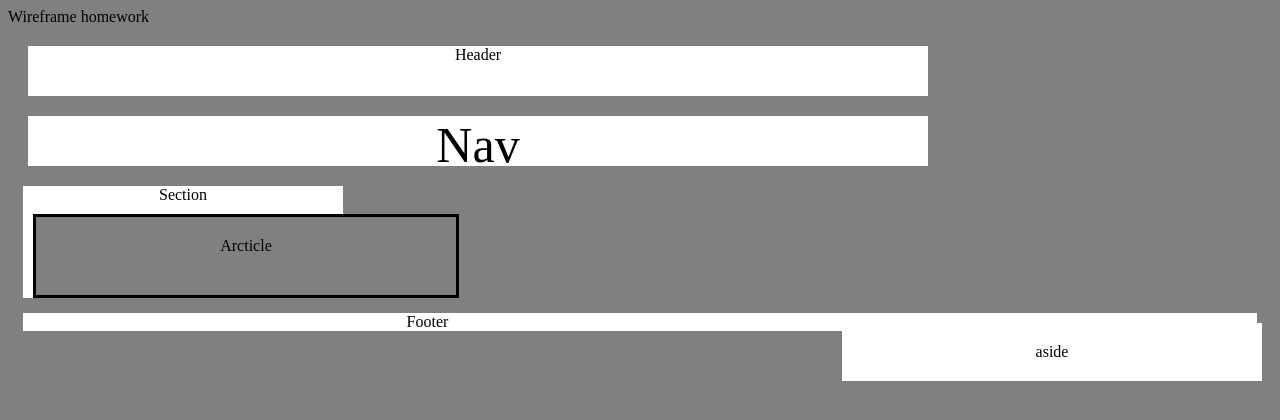
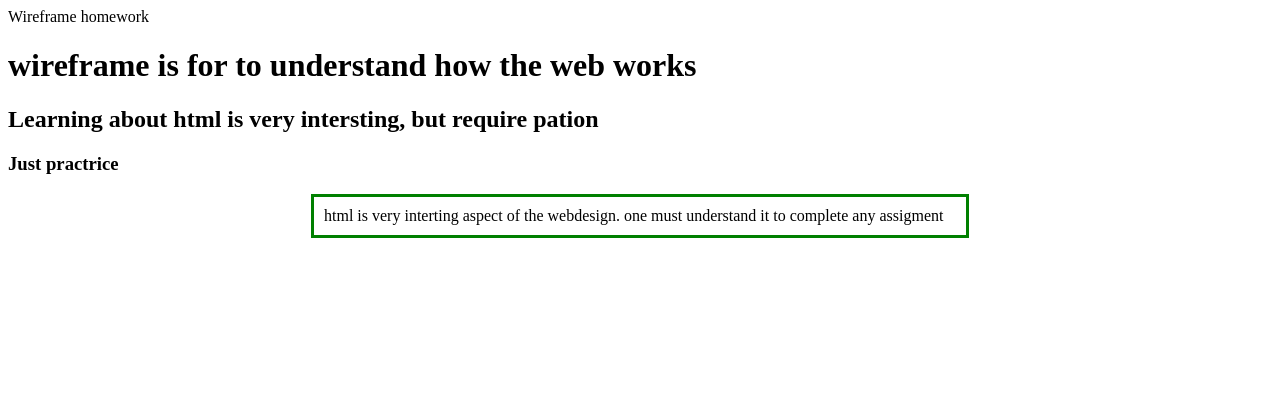
Before and after one commit to mpepe25/Homework1, a plain HTML site: page index.html in a window 1280 px wide. Drawn offline with Linux system fonts and the light colour scheme.

Commit message:
finished product

```diff
--- a/index.html
+++ b/index.html
@@ -5,38 +5,23 @@
     <meta name="viewport" content="width=device-width, initial-scale=1.0">
     <meta http-equiv="X-UA-Compatible" content="ie=edge">
     <title>Document</title>
-    <link rel="stylesheet" type="text/CSS" href="style.css">
+
+    <style>
+    .center{
+        margin: auto;
+  width: 50%;
+  border: 3px solid green;
+  padding: 10px;
+    }
+    </style>
 </head>
 <body>
     Wireframe homework
 
-    <header>
-        Header
-    </header>
-<nav>
-    Nav
-</nav>
-<div class="situation">
-<section>
-    Section
-    <article>
-        Arcticle
-        <h1></h1>
-    <h2></h2>
-    <h3></h3>
-    </article>
-</section>
-<aside>
-    aside
-</aside>
-</div>
-<footer>
-    Footer
-</footer>
+    <h1>wireframe is for to understand how the web works</h1>
+    <h2> Learning about html is very intersting, but require pation</h2>
+    <h3>Just practrice</h3>
 
-
-
-    <!-- <p class="center style " Header p> -->
-
+    <p class="center">  html is very interting aspect of the webdesign. one must understand it to complete any assigment</p>
 </body>
 </html>
--- a/style.css
+++ /dev/null
@@ -1,63 +0,0 @@
-.center{
-    margin: auto;
-    width: 50%;
-  padding: 10px;
-}
-
-body{
-    background: grey;
-
-}
-
-header{
-    width: 900px;
-    height: 50px;
-    background: white;
-    margin: 20px;
-    text-align: center;
-}
-
-nav{
-    width: 900px;
-    height: 50px;
-    background: white;
-    margin: 20px;
-    text-align: center;
-    font-size: 50px;
-}
-section {
-    margin: 15px;
-    background: white;
-    width: 320px;
-    text-align: center;
-}
-
-article {
-    padding: 20px;
-    margin:10px;
-    width: 380px;
-    background: gray;
-    text-align: center;
-    border: solid;
-}
-
-aside {
-        padding: 20px;
-        margin: 10px;
-        border: 30px;
-        width: 380px;
-        float: right;
-        background: white;
-        text-align: center;
-}
-footer{
-    Margin: 15px;
-    Border: 30px;
-    background: white;
-    text-align: center;
-
-}
-
-.situation{
-    display: inline;
-}
```
Also changed, not shown: 1 other file.
